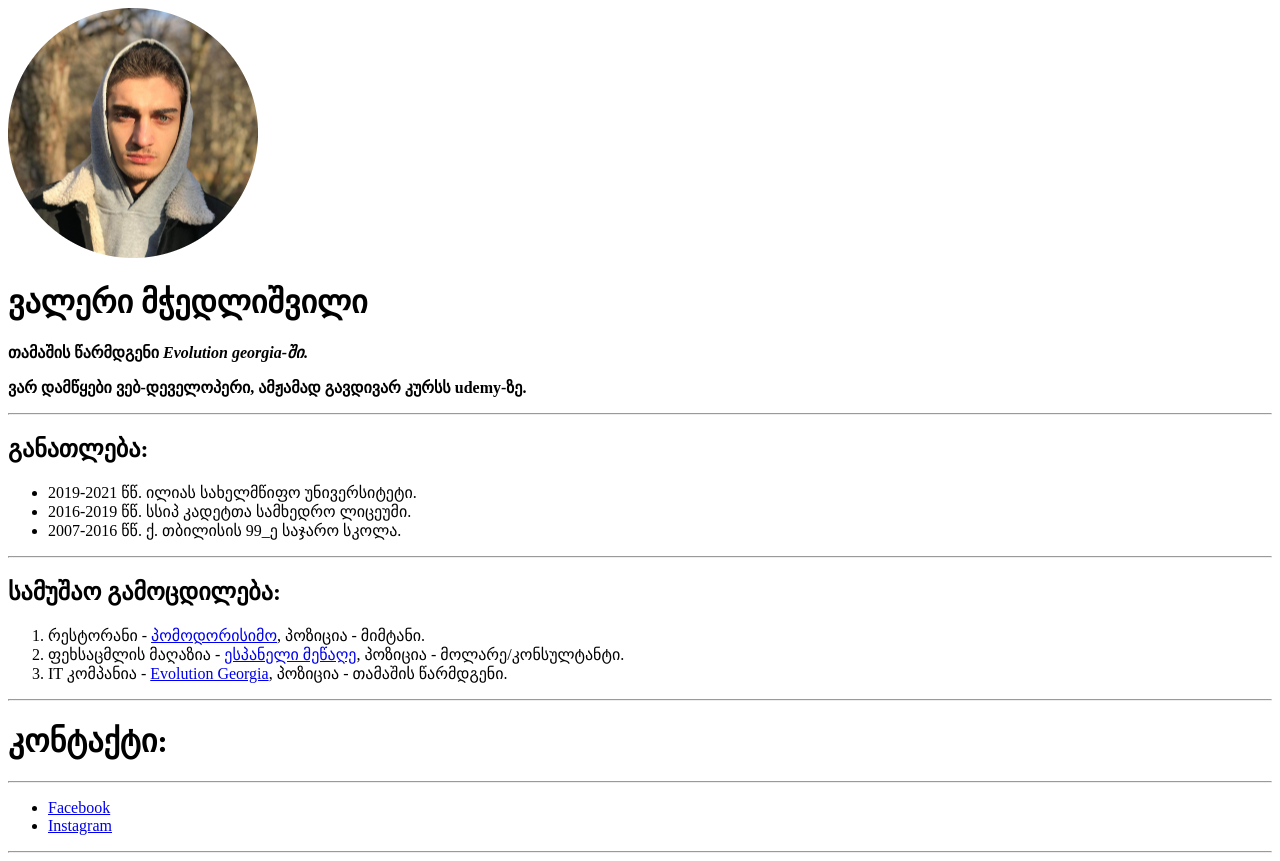
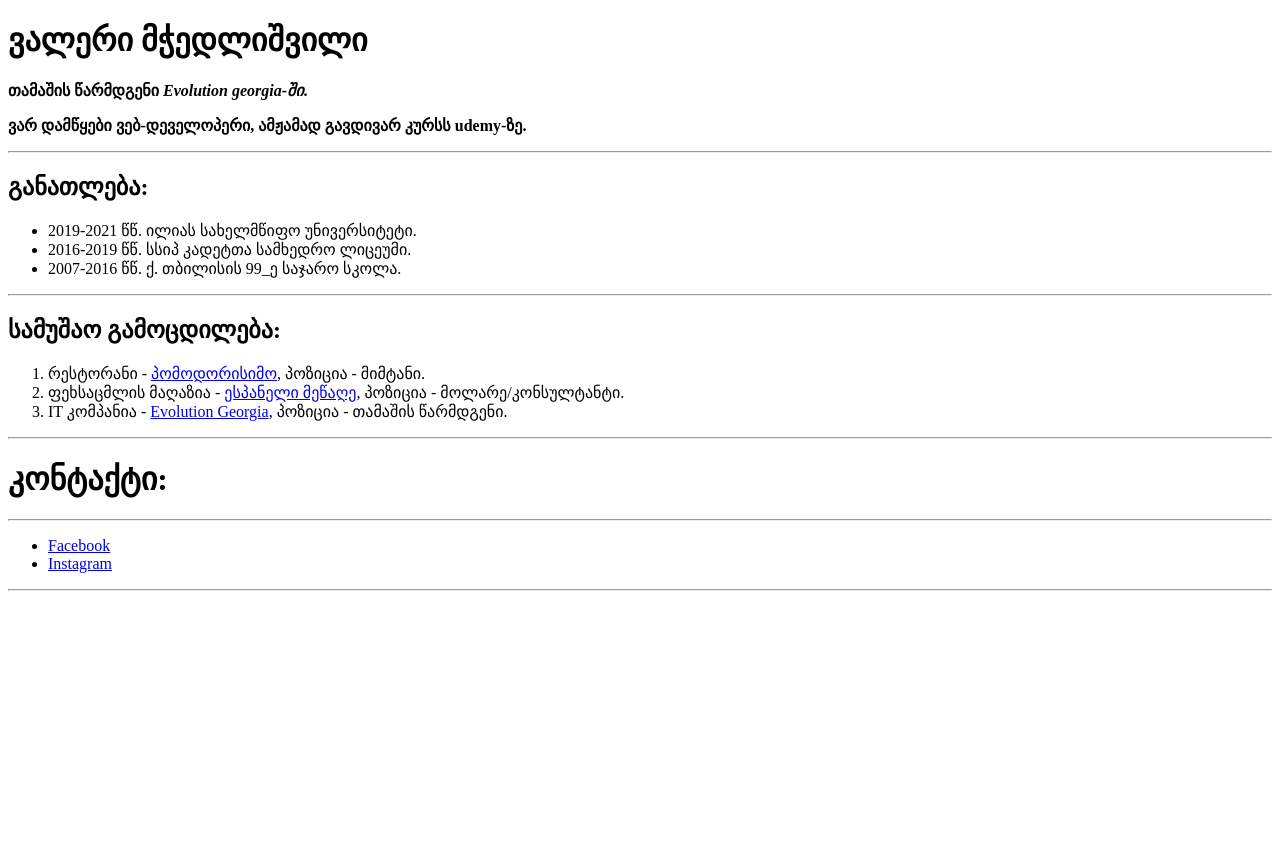
Before and after one commit to Asaprichy/Vako-s-personal-site-, a plain HTML site: page index.html in a window 1280 px wide. After the commit the page ends 800 px from the top, so only its background shows below. Drawn offline with Linux system fonts and the light colour scheme.

Commit message:
Update index.html

```diff
--- a/index.html
+++ b/index.html
@@ -7,7 +7,7 @@
 </head>
 
 <body>
-  <img src="\images\Vako.png" alt="ვაკო მჭედლიშვილი">
+
   <h1>ვალერი მჭედლიშვილი</h1>
   <p><strong>თამაშის წარმდგენი<em> Evolution georgia-ში</em>.</strong></p>
   <p><strong>ვარ დამწყები ვებ-დეველოპერი, ამჟამად გავდივარ კურსს udemy-ზე.</strong></p>
```
